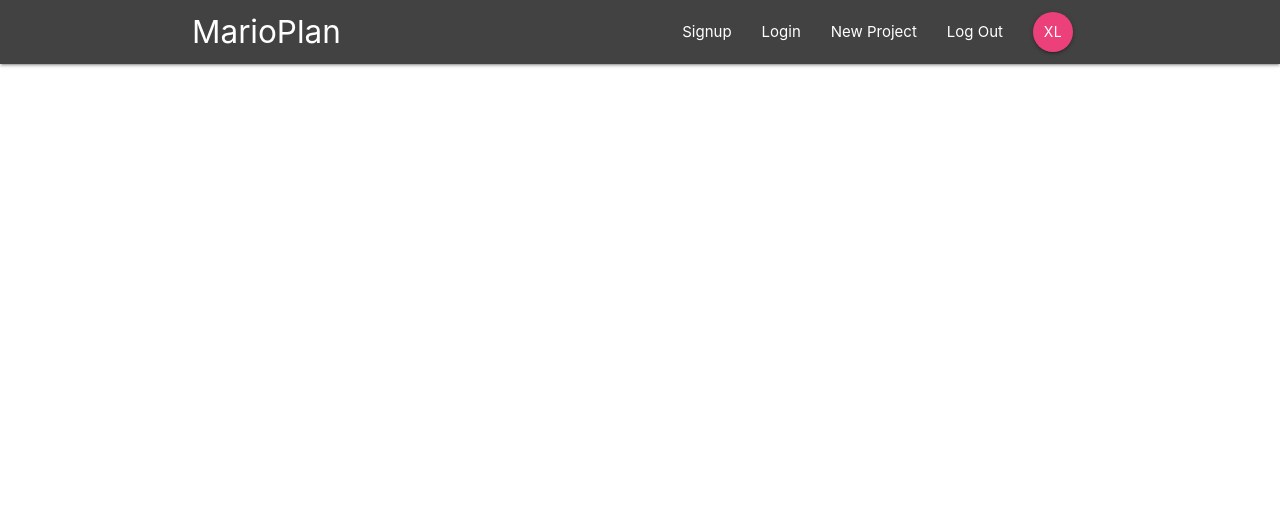
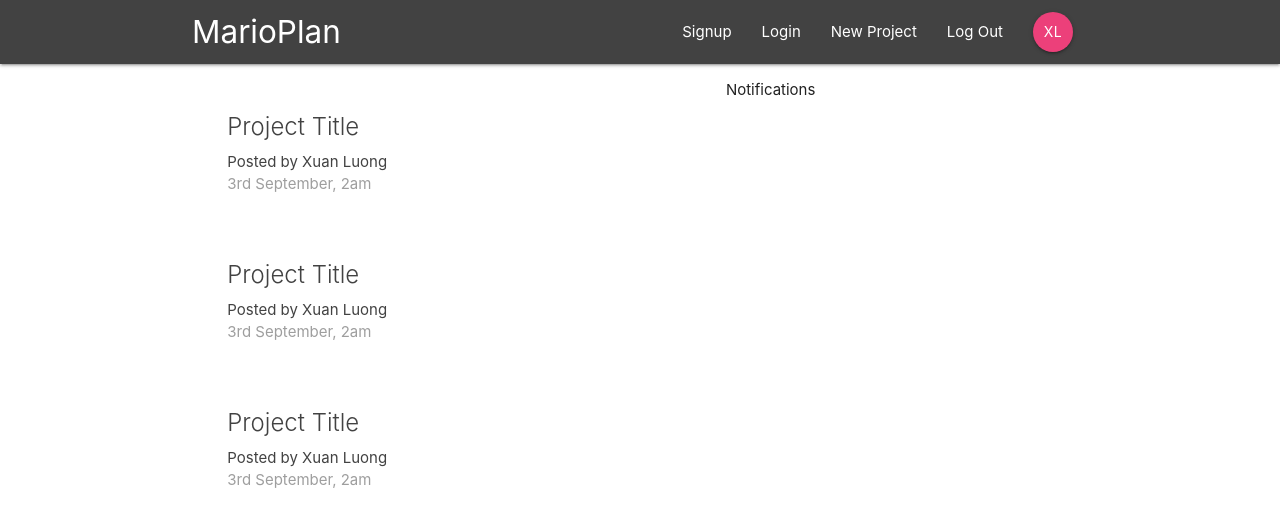
Before and after one commit to LuongDzai/react-redux-firebase-app, a React (Create React App) app: page / in a window 1280 px wide. Shown: the top 526 px of the page. Built offline with nearby package versions, Linux system fonts and the light colour scheme.

Commit message:
Dashboard

```diff
--- a/src/App.js
+++ b/src/App.js
@@ -1,12 +1,16 @@
 import React from "react";
-import { BrowserRouter } from "react-router-dom";
+import { BrowserRouter, Switch, Route } from "react-router-dom";
 import Navbar from "./components/layout/Navbar";
+import Dashboard from "./components/dashboard/Dashboard";
 
 function App() {
   return (
     <BrowserRouter>
       <div className="App">
         <Navbar />
+        <Switch>
+          <Route path="/" component={Dashboard} />
+        </Switch>
       </div>
     </BrowserRouter>
   );
--- a/src/components/dashboard/Dashboard.js
+++ b/src/components/dashboard/Dashboard.js
@@ -0,0 +1,20 @@
+import React, { Component } from "react";
+import Notifications from "./Notifications";
+import ProjectList from "../projects/ProjectList";
+
+export default class Dashboard extends Component {
+  render() {
+    return (
+      <div className="dashboard container">
+        <div className="row">
+          <div className="col s12 m6">
+            <ProjectList />
+          </div>
+          <div className="col s12 m5 offset-m1">
+            <Notifications />
+          </div>
+        </div>
+      </div>
+    );
+  }
+}
--- a/src/components/dashboard/Notifications.js
+++ b/src/components/dashboard/Notifications.js
@@ -0,0 +1,9 @@
+import React from "react";
+
+export default function Notifications() {
+  return (
+    <div>
+      <p>Notifications</p>
+    </div>
+  );
+}
--- a/src/components/projects/ProjectList.js
+++ b/src/components/projects/ProjectList.js
@@ -0,0 +1,35 @@
+import React from "react";
+
+function ProjectList() {
+  return (
+    <div>
+      <div className="project-list section">
+        <div className="card z-depth-0 project-summary">
+          <div className="card-content grey-text text-darken-3">
+            <span className="card-title">Project Title</span>
+            <p>Posted by Xuan Luong</p>
+            <p className="grey-text">3rd September, 2am</p>
+          </div>
+        </div>
+
+        <div className="card z-depth-0 project-summary">
+          <div className="card-content grey-text text-darken-3">
+            <span className="card-title">Project Title</span>
+            <p>Posted by Xuan Luong</p>
+            <p className="grey-text">3rd September, 2am</p>
+          </div>
+        </div>
+
+        <div className="card z-depth-0 project-summary">
+          <div className="card-content grey-text text-darken-3">
+            <span className="card-title">Project Title</span>
+            <p>Posted by Xuan Luong</p>
+            <p className="grey-text">3rd September, 2am</p>
+          </div>
+        </div>
+      </div>
+    </div>
+  );
+}
+
+export default ProjectList;
```
